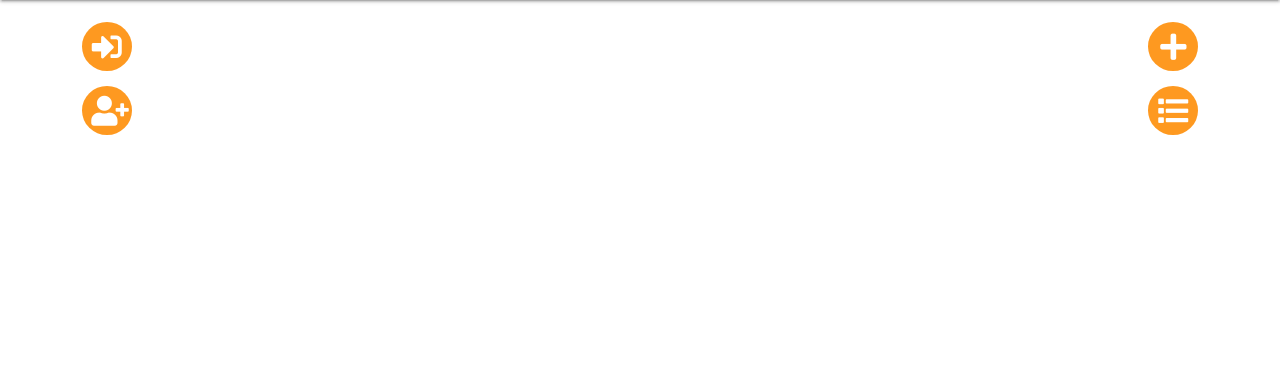
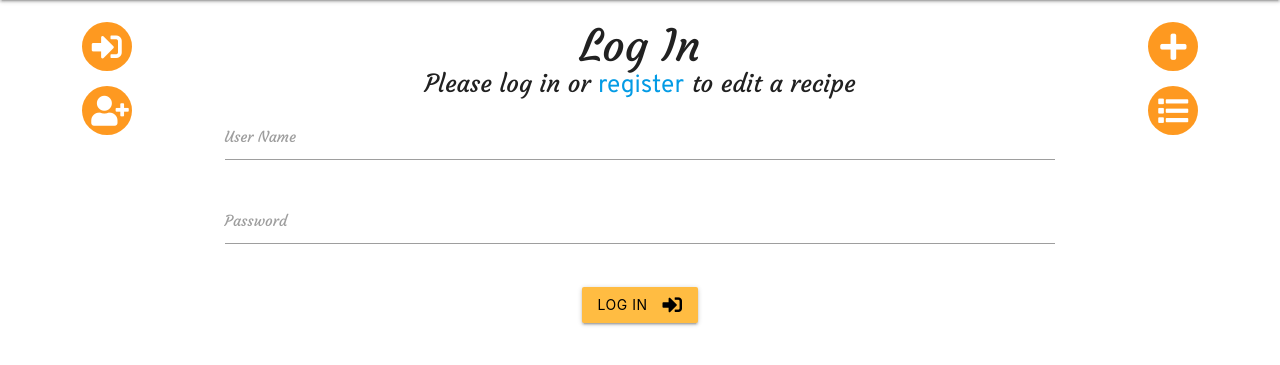
Before and after one commit to julian-garcia/cookbook, a Flask app: page /edit/1 in a window 1280 px wide. Shown: the part 87-452 px from the top of the page. Run offline with Flask 2, Linux system fonts and the light colour scheme; data that the repository does not hold is empty; some libraries are stand-ins or nearby versions.

Commit message:
Pagination, editing, favourite handling

```diff
--- a/app.py
+++ b/app.py
@@ -1,6 +1,7 @@
-import os, bcrypt
+import os, bcrypt, math
 from flask import Flask, render_template, url_for, request, session, redirect
 from flask_pymongo import PyMongo
+from flask_paginate import Pagination, get_page_parameter, get_page_args
 from bson.objectid import ObjectId
 from werkzeug.utils import secure_filename
 
@@ -29,8 +30,10 @@ def login():
             if bcrypt.hashpw(request.form['pass'].encode('utf-8'), login_user['password']) == login_user['password']:
                 session['username'] = request.form['username']
                 return redirect(url_for('index'))
-        return render_template('login.html', message='Invalid username or password', categories=categories, subcategories=subcategories)
-    return render_template('login.html', message='', categories=categories, subcategories=subcategories)
+        return render_template('login.html', message='Invalid username or password',
+                               categories=categories, subcategories=subcategories)
+    return render_template('login.html', message='',
+                           categories=categories, subcategories=subcategories)
 
 @app.route('/register', methods=['GET','POST'])
 def register():
@@ -47,23 +50,42 @@ def register():
                 users.insert({'name': request.form['username'], 'password': hashpass})
                 session['username'] = request.form['username']
                 return redirect(url_for('index'))
-            return render_template('register.html', message='User ' + existing_user + ' already exists', categories=categories, subcategories=subcategories)
-        return render_template('register.html', message='Enter a username and password', categories=categories, subcategories=subcategories)
-    return render_template('register.html', message='', categories=categories, subcategories=subcategories)
+            return render_template('register.html',
+                                   message='User ' + str(existing_user['name']) + ' already exists',
+                                   categories=categories, subcategories=subcategories)
+        return render_template('register.html',
+                                message='Enter a username and password',
+                                categories=categories, subcategories=subcategories)
+    return render_template('register.html', message='',
+                            categories=categories, subcategories=subcategories)
+
+def paginate_setup(records):
+   global page, per_page, offset, pagination
+   page, per_page, offset = get_page_args(page_parameter='page', per_page_parameter='per_page')
+   pagination = Pagination(page=page, per_page=per_page,
+                           total=records.count(),
+                           record_name='recipes',
+                           format_total=True, format_number=True)
 
 @app.route('/<category_name>', methods=['GET'])
 def list_category(category_name):
     categories = mongo.db.categories.find().sort("category_name")
     subcategories = mongo.db.subcategories.find().sort("subcategory_name")
     recipes = mongo.db.recipes.find({'category_name': category_name})
-    return render_template('recipes.html', recipes=recipes, categories=categories, subcategories=subcategories)
+    paginate_setup(recipes)
+    return render_template('recipes.html',
+                           recipes=recipes, categories=categories, subcategories=subcategories,
+                           pagination=pagination, page=page, per_page=per_page)
 
 @app.route('/<category_name>/<subcategory_name>', methods=['GET'])
 def list_subcategory(category_name, subcategory_name):
     categories = mongo.db.categories.find().sort("category_name")
     subcategories = mongo.db.subcategories.find().sort("subcategory_name")
     recipes = mongo.db.recipes.find({'category_name': category_name, 'subcategory_name': subcategory_name})
-    return render_template('recipes.html', recipes=recipes, categories=categories, subcategories=subcategories)
+    paginate_setup(recipes)
+    return render_template('recipes.html',
+                           recipes=recipes, categories=categories, subcategories=subcategories,
+                           pagination=pagination, page=page, per_page=per_page)
 
 @app.route('/add-recipe', methods=['GET', 'POST'])
 def add_recipe():
@@ -73,6 +95,7 @@ def add_recipe():
         if 'username' in session:
             recipe_steps = request.form['recipe_steps'].split('\n')
             ingredients = request.form['ingredients'].split('\n')
+            image_url = request.form['image_url'].replace(' ','_')
             new_recipe = {'category_name': request.form['category_name'],
                           'subcategory_name': request.form['subcategory_name'],
                           'recipe_title': request.form['recipe_title'],
@@ -82,14 +105,23 @@ def add_recipe():
                           'recipe_author': session['username'],
                           'preparation_time': request.form['preparation_time'],
                           'cooking_time': request.form['cooking_time'],
-                          'image_url': request.form['image_url']}
+                          'image_url': image_url}
             mongo.db.recipes.insert(new_recipe)
             file = request.files['file']
             if file:
                 filename = secure_filename(file.filename)
                 file.save(os.path.join(app.config['UPLOAD_FOLDER'], filename))
-            return redirect(url_for('index'))
-        return render_template('login.html', message='Please log in or register to add a recipe', categories=categories, subcategories=subcategories)
+
+            recipes = mongo.db.recipes.find({'category_name': request.form["category_name"],
+                                             'subcategory_name': request.form["subcategory_name"]})
+            paginate_setup(recipes)
+            return render_template('recipes.html',
+                                   recipes=recipes, categories=categories, subcategories=subcategories,
+                                   pagination=pagination, page=page, per_page=per_page)
+
+        return render_template('login.html',
+                               message='Please log in or register to add a recipe',
+                               categories=categories, subcategories=subcategories)
     return render_template('addrecipe.html', categories=categories, subcategories=subcategories)
 
 @app.route('/view/<recipe_id>', methods=['POST','GET'])
@@ -97,7 +129,107 @@ def view_recipe(recipe_id):
     the_recipe = mongo.db.recipes.find_one({'_id': ObjectId(recipe_id)})
     categories = mongo.db.categories.find().sort("category_name")
     subcategories = mongo.db.subcategories.find().sort("subcategory_name")
-    return render_template('viewrecipe.html', recipe=the_recipe, categories=categories, subcategories=subcategories)
+
+    return render_template('viewrecipe.html',
+                           recipe=the_recipe, categories=categories, subcategories=subcategories, message='')
+
+@app.route('/edit/<recipe_id>', methods=['POST','GET'])
+def edit_recipe(recipe_id):
+    categories = mongo.db.categories.find().sort("category_name")
+    subcategories = mongo.db.subcategories.find().sort("subcategory_name")
+
+    if 'username' in session:
+        the_recipe = mongo.db.recipes.find_one({'_id': ObjectId(recipe_id)})
+        steps = '\n'.join(the_recipe['recipe_steps'])
+        ingredients = '\n'.join(the_recipe['ingredients'])
+
+        if request.method == 'POST':
+            recipe_steps = request.form['recipe_steps'].split('\n')
+            ingredients = request.form['ingredients'].split('\n')
+            if request.form["image_url"] == "":
+                image_url = the_recipe['image_url']
+            else:
+                image_url = request.form["image_url"].replace(' ','_')
+            update_recipe =  {'recipe_title': request.form["recipe_title"],
+                              'category_name': request.form["category_name"],
+                              'subcategory_name': request.form["subcategory_name"],
+                              'recipe_description': request.form["recipe_description"],
+                              'recipe_steps': recipe_steps,
+                              'ingredients': ingredients,
+                              'cooking_time': request.form["cooking_time"],
+                              'preparation_time': request.form["preparation_time"],
+                              'image_url': image_url}
+
+            mongo.db.recipes.update({'_id': ObjectId(recipe_id)}, update_recipe)
+            if 'file' in request.files:
+                file = request.files['file']
+                if file:
+                    filename = secure_filename(file.filename)
+                    file.save(os.path.join(app.config['UPLOAD_FOLDER'], filename))
+
+            recipes = mongo.db.recipes.find({'category_name': request.form["category_name"],
+                                             'subcategory_name': request.form["subcategory_name"]})
+            paginate_setup(recipes)
+            return render_template('recipes.html',
+                                   recipes=recipes, categories=categories, subcategories=subcategories,
+                                   pagination=pagination, page=page, per_page=per_page)
+
+        return render_template('editrecipe.html',
+                               recipe=the_recipe, categories=categories,
+                               subcategories=subcategories, steps=steps, ingredients=ingredients)
+    return render_template('login.html',
+                           message='Please log in or <a href="' + url_for('register') + '">register</a> to edit a recipe',
+                           categories=categories, subcategories=subcategories)
+
+@app.route('/add-favourite/<recipe_id>', methods=['GET', 'POST'])
+def add_favourite(recipe_id):
+    categories = mongo.db.categories.find().sort("category_name")
+    subcategories = mongo.db.subcategories.find().sort("subcategory_name")
+    if 'username' in session:
+        the_recipe = mongo.db.recipes.find_one({'_id': ObjectId(recipe_id)})
+        new_favourite = {'user': session['username'],
+                         'recipe_id': the_recipe['_id']}
+        existing_favourite = mongo.db.favourites.find_one(new_favourite)
+        if existing_favourite is None:
+            if request.method == 'POST':
+                mongo.db.favourites.insert_one(new_favourite)
+
+                return render_template('viewrecipe.html',
+                                       recipe=the_recipe, categories=categories, subcategories=subcategories,
+                                       message='Recipe added to your favourites')
+
+            return render_template('addfavourite.html',
+                                  recipe=the_recipe, categories=categories, subcategories=subcategories)
+
+        return render_template('removefavourite.html',
+                               recipe=the_recipe, categories=categories, subcategories=subcategories)
+
+    return render_template('login.html',
+                           message='Please log in or register to add a favourite',
+                           categories=categories, subcategories=subcategories)
+
+@app.route('/remove-favourite/<recipe_id>', methods=['POST','GET'])
+def remove_favourite(recipe_id):
+    categories = mongo.db.categories.find().sort("category_name")
+    subcategories = mongo.db.subcategories.find().sort("subcategory_name")
+
+    if 'username' in session:
+        the_recipe = mongo.db.recipes.find_one({'_id': ObjectId(recipe_id)})
+        if request.method == 'POST':
+            delete_favourite = {'user': session['username'],
+                                'recipe_id': the_recipe['_id']}
+            mongo.db.favourites.remove(delete_favourite)
+
+            return render_template('viewrecipe.html',
+                                   recipe=the_recipe, categories=categories, subcategories=subcategories,
+                                   message='Recipe removed from your favourites')
+
+        return render_template('removefavourite.html',
+                               recipe=the_recipe, categories=categories, subcategories=subcategories)
+
+    return render_template('login.html',
+                           message='Please log in or register to remove a favourite',
+                           categories=categories, subcategories=subcategories)
 
 if __name__ == '__main__':
     app.run(os.getenv('IP'), os.getenv('PORT'), debug=True)
--- a/config.cfg
+++ b/config.cfg
@@ -5,3 +5,4 @@ MONGO_DBNAME = 'cookbook'
 MONGO_URI = 'mongodb://root:tablet12@ds125211.mlab.com:25211/cookbook'
 
 UPLOAD_FOLDER = 'static/images'
+PER_PAGE = 5
--- a/requirements.txt
+++ b/requirements.txt
@@ -7,6 +7,7 @@ cryptography==2.2.2
 Flask==1.0.2
 Flask-Bcrypt==0.7.1
 Flask-Login==0.4.1
+flask-paginate==0.5.1
 Flask-PyMongo==0.5.2
 Flask-WTF==0.14.2
 idna==2.7
--- a/templates/base.html
+++ b/templates/base.html
@@ -57,10 +57,10 @@
       </div>
     </nav>
     <ul class="sidenav" id="mobile-demo">
-      <li><a href="">Bread</a></li>
-      <li><a href="">Desserts</a></li>
-      <li><a href="">Meat</a></li>
-      <li><a href="">Vegetables</a></li>
+      {% for category in categories %}
+      <li><a href="{{url_for('list_category', category_name=category.category_name)}}">{{category.category_name|title}}</a></li>
+      {% endfor %}
+      {% set _stub = categories.rewind() %}
     </ul>
   </header>
   <div class="container-fluid">
--- a/templates/login.html
+++ b/templates/login.html
@@ -2,6 +2,7 @@
 {% block content %}
 <div class="row">
   <h3 class="center-align">Log In</h3>
+  <h5 class="center-align">{{message|safe}}</h5>
   <form class="col s12" action="{{url_for('login')}}" method="POST">
     <div class="row">
       <div class="input-field col s12">
@@ -22,6 +23,4 @@
     </div>
   </form>
 </div>
-{{message}}
-
 {% endblock %}
--- a/templates/recipes.html
+++ b/templates/recipes.html
@@ -1,7 +1,9 @@
 {% extends 'base.html' %}
 {% block content %}
 <div class="row recipe-section">
+{{ pagination.links }}
 {% for recipe in recipes %}
+  {% if loop.index-1 >= (page-1) * per_page and loop.index-1 < per_page + (page-1) * per_page %}
   <div class="col s12 m6 l4">
     <div class="card small recipe-list-item">
       <div class="card-image recipe-list-item-image">
@@ -16,6 +18,7 @@
       </div></a>
     </div>
   </div>
+  {% endif %}
 {% endfor %}
 </div>
 {% endblock %}
--- a/templates/register.html
+++ b/templates/register.html
@@ -2,6 +2,7 @@
 {% block content %}
 <div class="row">
   <h3 class="center-align">Register</h3>
+  <h5 class="center-align">{{message|safe}}</h5>
   <form class="col s12" action="{{url_for('register')}}" method="POST">
     <div class="row">
       <div class="input-field col s12">
@@ -22,6 +23,4 @@
     </div>
   </form>
 </div>
-{{message}}
-
 {% endblock %}
```
Also changed, not shown: templates/addfavourite.html (added, +20 -0 lines), templates/editrecipe.html (added, +76 -0 lines), templates/removefavourite.html (added, +20 -0 lines), templates/viewrecipe.html (+4 -3 lines), static/images/julian_garcia.jpg (added), static/images/max.jpg (added).
